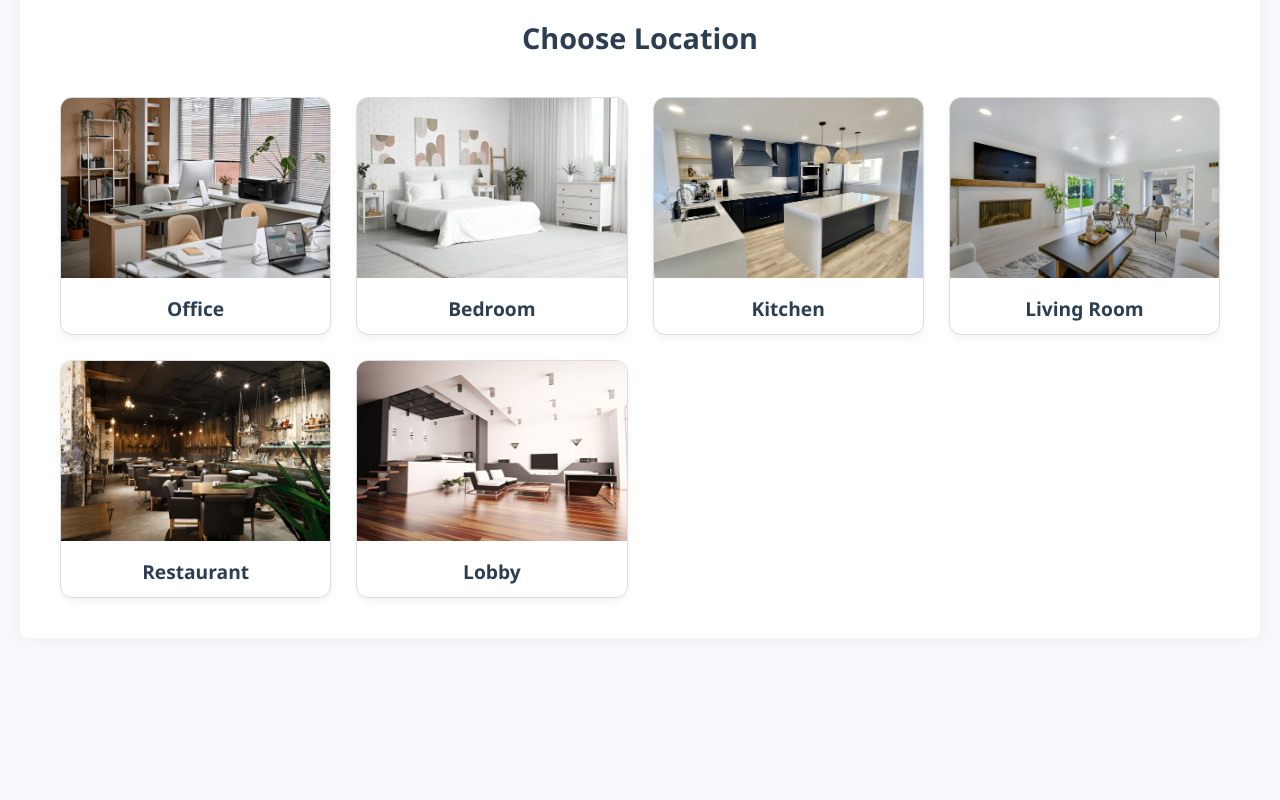
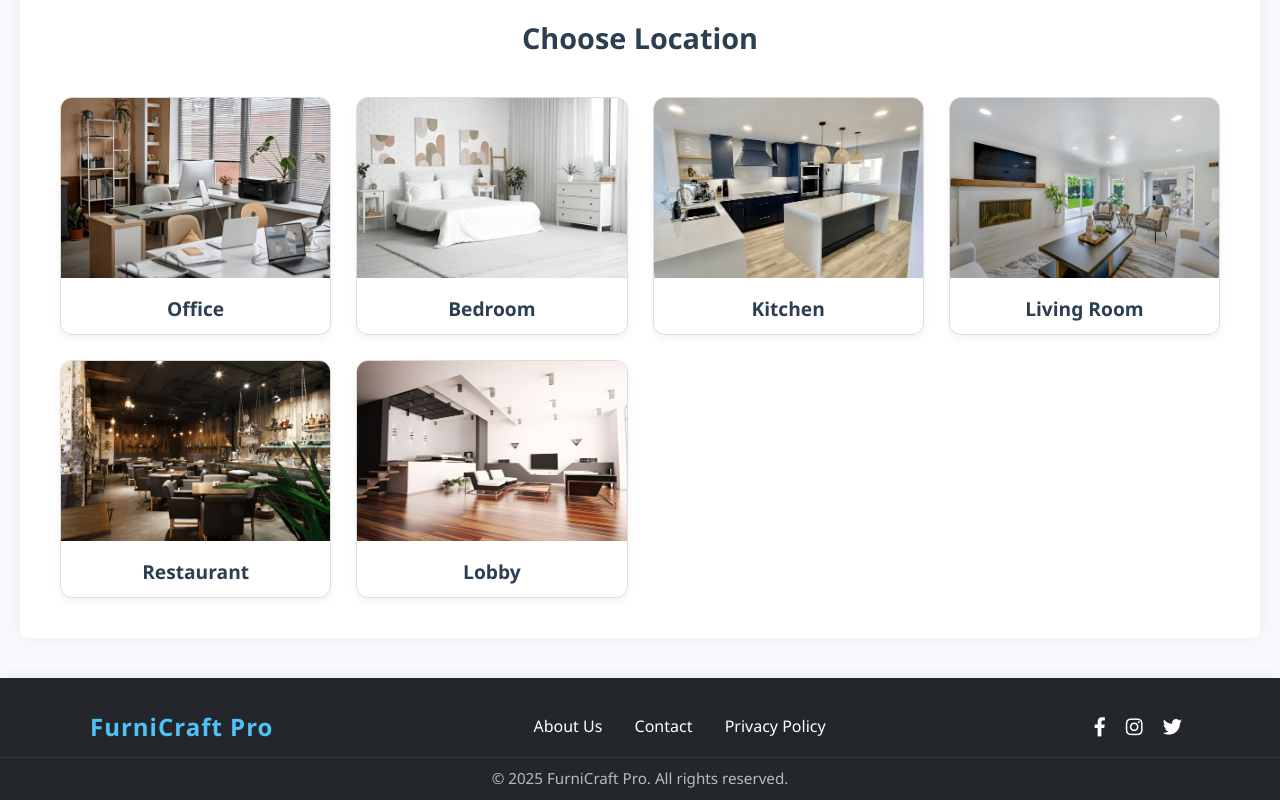
Before and after one commit to Rettey-G/furni-craft-pro, a website: page selection.html in a window 1280 px wide. Shown: the part 428-1228 px from the top of the page. Before the commit the page ends 1086 px from the top, so only its background shows below. Drawn offline with Linux system fonts and the light colour scheme.

Commit message:
Add professional footer component to all pages with translation and styling

```diff
--- /dev/null
+++ b/common-footer.js
@@ -0,0 +1,34 @@
+// Common Footer Component for FurniCraft Pro
+
+document.addEventListener('DOMContentLoaded', function() {
+    const footerHTML = `
+        <footer class="main-footer">
+            <div class="footer-content">
+                <div class="footer-logo">
+                    <span class="footer-title">FurniCraft Pro</span>
+                </div>
+                <div class="footer-links">
+                    <a href="about.html" data-i18n="about_us">About Us</a>
+                    <a href="contact.html" data-i18n="contact">Contact</a>
+                    <a href="privacy.html" data-i18n="privacy">Privacy Policy</a>
+                </div>
+                <div class="footer-social">
+                    <a href="https://facebook.com" target="_blank" rel="noopener" aria-label="Facebook"><i class="fab fa-facebook-f"></i></a>
+                    <a href="https://instagram.com" target="_blank" rel="noopener" aria-label="Instagram"><i class="fab fa-instagram"></i></a>
+                    <a href="https://twitter.com" target="_blank" rel="noopener" aria-label="Twitter"><i class="fab fa-twitter"></i></a>
+                </div>
+            </div>
+            <div class="footer-bottom">
+                <span>&copy; <span id="footer-year"></span> FurniCraft Pro. <span data-i18n="rights_reserved">All rights reserved.</span></span>
+            </div>
+        </footer>
+    `;
+
+    // Insert footer at the end of the body
+    document.body.insertAdjacentHTML('beforeend', footerHTML);
+    // Set current year
+    const yearSpan = document.getElementById('footer-year');
+    if (yearSpan) {
+        yearSpan.textContent = new Date().getFullYear();
+    }
+});
--- a/common-nav.css
+++ b/common-nav.css
@@ -23,6 +23,57 @@
     margin-bottom: 8px;
     margin-left: 4px;
     letter-spacing: 0.5px;
+}
+
+/* Main Footer */
+.main-footer {
+    background: #23272b;
+    color: #fff;
+    padding: 32px 0 12px 0;
+    text-align: center;
+    margin-top: 40px;
+    font-size: 1rem;
+    box-shadow: 0 -2px 12px rgba(0,0,0,0.05);
+}
+.footer-content {
+    display: flex;
+    flex-wrap: wrap;
+    justify-content: space-between;
+    align-items: center;
+    max-width: 1100px;
+    margin: 0 auto 14px auto;
+    padding: 0 16px;
+}
+.footer-logo .footer-title {
+    font-size: 1.5rem;
+    font-weight: bold;
+    letter-spacing: 1px;
+    color: #4fc3f7;
+}
+.footer-links a {
+    color: #fff;
+    margin: 0 14px;
+    text-decoration: none;
+    transition: color 0.2s;
+    font-weight: 500;
+}
+.footer-links a:hover {
+    color: #4fc3f7;
+}
+.footer-social a {
+    color: #fff;
+    margin: 0 8px;
+    font-size: 1.2rem;
+    transition: color 0.2s;
+}
+.footer-social a:hover {
+    color: #4fc3f7;
+}
+.footer-bottom {
+    border-top: 1px solid #3a3a3a;
+    padding-top: 10px;
+    font-size: 0.95rem;
+    color: #bbb;
 }
 
 /* Main Navigation */
--- a/selection.html
+++ b/selection.html
@@ -91,5 +91,6 @@
   <script src="script.js"></script>
   <script src="common-nav.js"></script>
   <script src="netlify.js"></script>
+    <script src="common-footer.js"></script>
 </body>
 </html>
--- a/translations.js
+++ b/translations.js
@@ -3,6 +3,10 @@
 
 const translations = {
   en: {
+    about_us: "About Us",
+    contact: "Contact",
+    privacy: "Privacy Policy",
+    rights_reserved: "All rights reserved.",
     slogan: "Smart Design, Seamless Living",
     // Navigation
     "home": "Home",
@@ -145,6 +149,10 @@ const translations = {
     "bookshelf": "Bookshelf"
   },
   dv: {
+    about_us: "އައްޑަށް ބައްދަލު",
+    contact: "ގަނޑައިގެން",
+    privacy: "ޕްރައިވެސީ ޕޮލިސީ",
+    rights_reserved: "ހުރި އަދި ކަމަށް އަދި ރަނގަޅު އަދިއްކަން.",
     slogan: "ސްމާޓް ޑިޒައިން، ހައްދަދު ޖަމިލަށް",
     // Navigation
     "home": "މައި ޞަފްޙާ",
```
Also changed, not shown: ceiling-calculator.html (+1 -0 lines), home.html (+1 -0 lines), index.html (+1 -0 lines), wood-optimizer-v3.html (+1 -0 lines).
